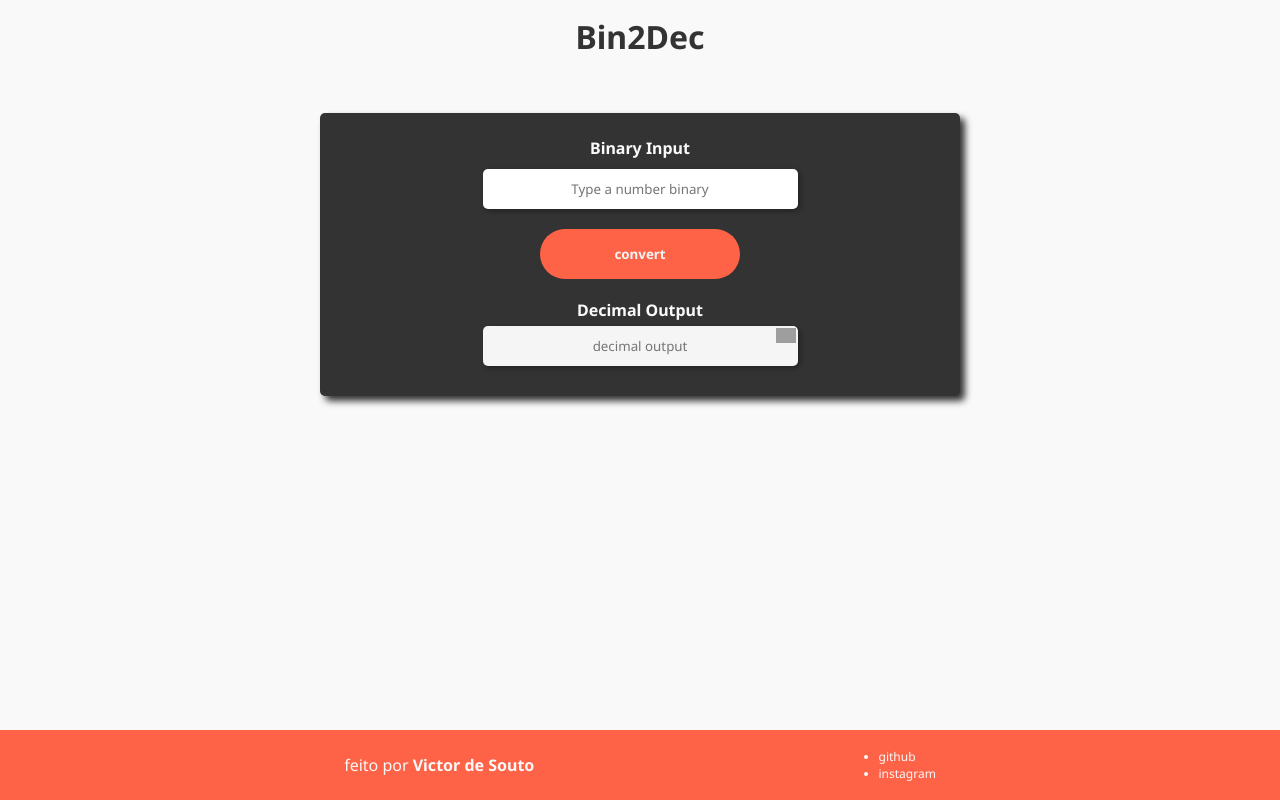
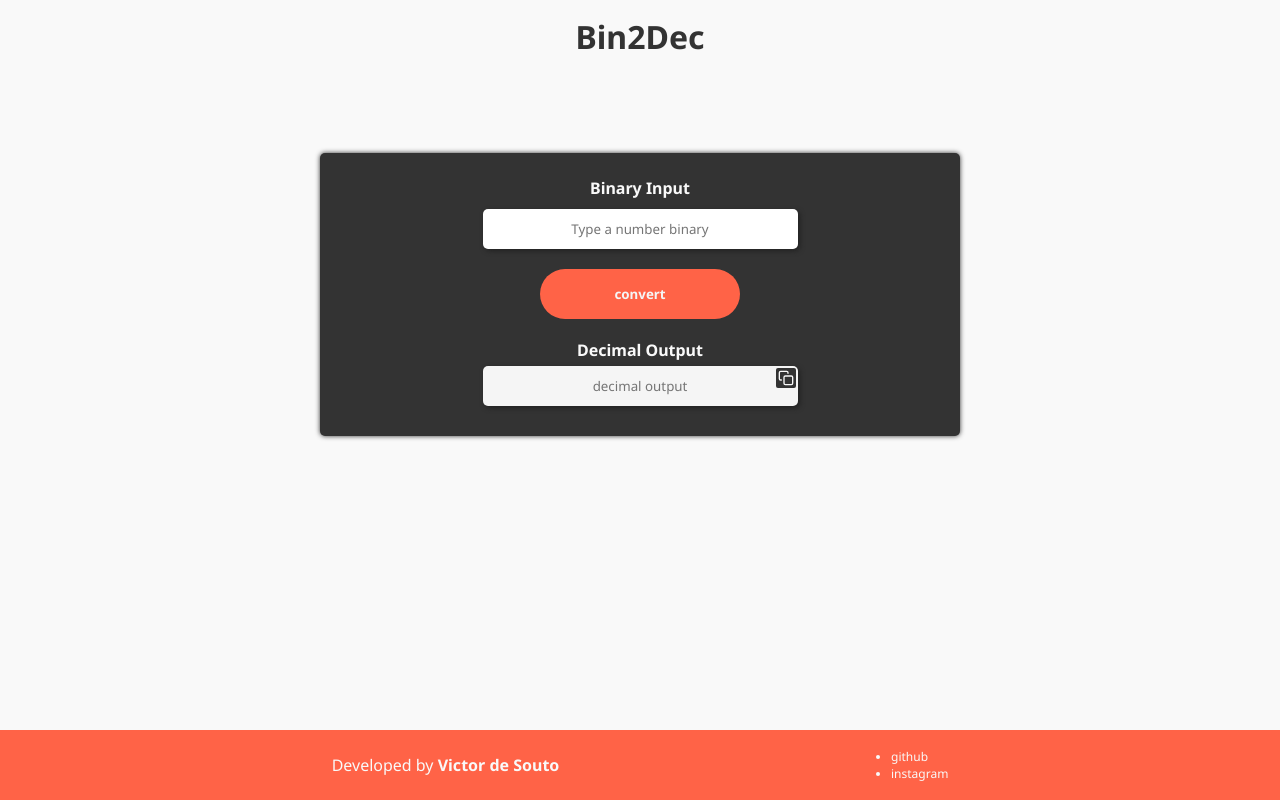
Before and after one commit to sudo-victor/converterBin2Dec, a React (Create React App) app: page / in a window 1280 px wide. Built offline with nearby package versions, Linux system fonts and the light colour scheme; grey boxes are pictures that could not be loaded.

Commit message:
style: fix the app style

```diff
--- a/package.json
+++ b/package.json
@@ -8,6 +8,7 @@
     "@testing-library/user-event": "^7.1.2",
     "react": "^16.13.1",
     "react-dom": "^16.13.1",
+    "react-icons": "^3.10.0",
     "react-redux": "^7.2.0",
     "react-scripts": "3.4.1",
     "redux": "^4.0.5",
--- a/src/components/BoxOutput/index.js
+++ b/src/components/BoxOutput/index.js
@@ -1,5 +1,6 @@
 import React from "react";
 import { useSelector } from "react-redux";
+import { FiCopy } from "react-icons/fi"
 
 import { Container, Output } from "./styles";
 
@@ -19,12 +20,9 @@ export default function BoxOutput() {
                 placeholder="decimal output"
             />
             <SpanCopied />
-            <img
-                src="https://image.flaticon.com/icons/svg/178/178921.svg"
-                alt="copy"
-                width="20"
-                id="copy"
-            />
+            <div id="copy">
+                <FiCopy color="#333" />
+            </div>
         </Container>
     );
 }
--- a/src/components/BoxOutput/styles.js
+++ b/src/components/BoxOutput/styles.js
@@ -5,8 +5,17 @@ export const Container = styled.div`
     padding: 0;
     position: relative;
 
-    img {
+    div {
         margin: 2px;
+        width: 20px;
+        height: 20px;
+
+        background-color: #333;
+        border-radius: 2px;
+
+        display: flex;
+        align-items: center;
+        justify-content: center;
 
         position: absolute;
         top: 0;
--- a/src/components/Footer/index.js
+++ b/src/components/Footer/index.js
@@ -6,12 +6,12 @@ export default function Footer() {
     return (
         <Container>
             <p>
-                feito por <strong> Victor de Souto</strong>
+                Developed by <strong> Victor de Souto</strong>
             </p>
             <ul>
                 <li>
                     <a
-                        href="https://github.com/VictorSouto-ux"
+                        href="https://github.com/sudo-victor"
                         target="_blank"
                         rel="noopener noreferrer"
                     >
--- a/src/components/Footer/styles.js
+++ b/src/components/Footer/styles.js
@@ -11,6 +11,8 @@ export const Container = styled.footer`
     justify-content: space-evenly;
     align-items: center;
 
+    cursor: default;
+
     ul {
         display: flex;
         flex-direction: column;
--- a/src/components/Form/styles.js
+++ b/src/components/Form/styles.js
@@ -2,12 +2,12 @@ import styled from "styled-components";
 
 export const Container = styled.div`
     width: 50%;
-    margin: 40px auto;
+    margin: 80px auto;
     padding: 5px 5px 30px 5px;
 
     background: #333;
     border-radius: 5px;
-    box-shadow: 5px 5px 7px #333;
+    box-shadow: 0px 0px  5px #333;
 
     display: flex;
     flex-direction: column;
--- a/src/components/Input/index.js
+++ b/src/components/Input/index.js
@@ -1,4 +1,4 @@
-import React, { useState } from "react";
+import React from "react";
 import { useSelector, useDispatch } from "react-redux";
 
 import { Container } from "./styles";
@@ -6,7 +6,6 @@ import { Container } from "./styles";
 export default function Input() {
     const objData = useSelector(state => state);
     const dispatch = useDispatch();
-    //const [binaryInput, setBinaryInput] = useState();
 
     return (
         <Container
```
Also changed, not shown: 2 other files (tests, documents, lock files or other folders).
